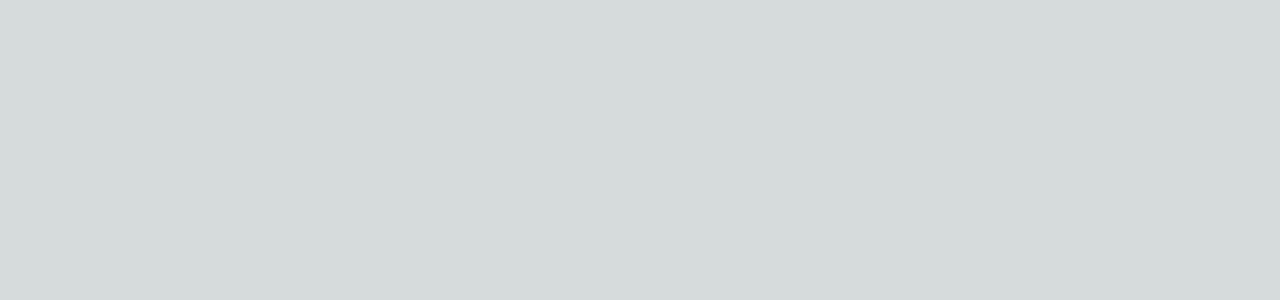
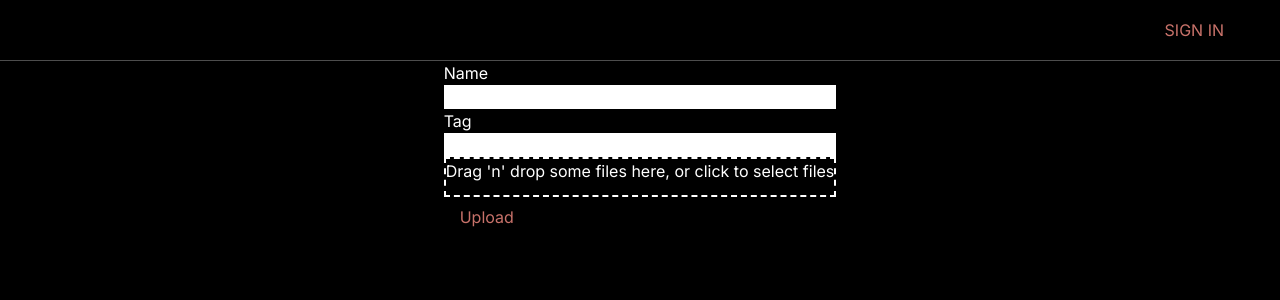
Before and after one commit to adambaialiev/nft-marketplace, a Next.js app: page /admin in a window 1280 px wide. Shown: the top 300 px of the page. Built offline with nearby package versions, Linux system fonts and the light colour scheme.

Commit message:
add nft upload form

```diff
--- a/package.json
+++ b/package.json
@@ -15,12 +15,15 @@
     "autoprefixer": "10.4.14",
     "eslint": "8.46.0",
     "eslint-config-next": "13.4.12",
+    "formik": "^2.4.3",
     "next": "13.4.12",
     "postcss": "8.4.27",
     "react": "18.2.0",
     "react-dom": "18.2.0",
+    "react-dropzone": "^14.2.3",
     "tailwindcss": "3.3.3",
-    "typescript": "5.1.6"
+    "typescript": "5.1.6",
+    "yup": "^1.2.0"
   },
   "devDependencies": {
     "eslint-config-prettier": "^9.0.0",
--- /dev/null
+++ b/src/app/admin/components/FileInput/FileInput.tsx
@@ -0,0 +1,30 @@
+"use client";
+
+import { useCallback } from "react";
+import { useDropzone } from "react-dropzone";
+
+export default function FileInput() {
+  const onDrop = useCallback((acceptedFiles: File[]) => {
+    console.log({ acceptedFiles });
+  }, []);
+
+  const { getRootProps, getInputProps, isDragActive } = useDropzone({
+    onDrop,
+    multiple: false,
+  });
+  return (
+    <div
+      {...getRootProps()}
+      className="h-10 border-dashed border-white border-2"
+    >
+      <input {...getInputProps()} />
+      {isDragActive ? (
+        <p className="text-white">Drop the files here ...</p>
+      ) : (
+        <p className="text-white">
+          Drag 'n' drop some files here, or click to select files
+        </p>
+      )}
+    </div>
+  );
+}
--- /dev/null
+++ b/src/app/admin/components/Input/Input.tsx
@@ -0,0 +1,23 @@
+import { Field, useField } from "formik";
+
+interface InputProps {
+  name: string;
+  placeholder: string;
+  label: string;
+}
+
+export default function Input({ name, placeholder, label }: InputProps) {
+  const [field, meta, helpers] = useField({ name, placeholder });
+  console.log({ meta });
+  return (
+    <div className="flex flex-col">
+      <label htmlFor={name} className="text-white">
+        {label}
+      </label>
+      <input {...field} />
+      {meta.touched && meta.error ? (
+        <div className="text-red-500 text-xs italic">{meta.error}</div>
+      ) : null}
+    </div>
+  );
+}
--- /dev/null
+++ b/src/app/admin/components/NftUploadForm/NftUploadForm.tsx
@@ -0,0 +1,44 @@
+"use client";
+import { Form, Formik } from "formik";
+import Input from "../Input/Input";
+import FileInput from "../FileInput/FileInput";
+import * as Yup from "yup";
+
+interface FormValues {
+  name: string;
+  tag: string;
+  filename: string;
+}
+
+const Schema = Yup.object().shape({
+  name: Yup.string()
+    .min(2, "Too Short")
+    .max(50, "Too Long")
+    .required("Required"),
+  tag: Yup.string()
+    .min(2, "Too Short")
+    .max(50, "Too Long")
+    .required("Required"),
+});
+
+export default function NftUploadForm() {
+  const initialValues: FormValues = { name: "", tag: "", filename: "" };
+  return (
+    <Formik
+      initialValues={initialValues}
+      validationSchema={Schema}
+      onSubmit={(values) => {
+        console.log({ values });
+      }}
+    >
+      <Form>
+        <Input name="name" label="Name" placeholder="Enter name" />
+        <Input name="tag" label="Tag" placeholder="Enter tag" />
+        <FileInput />
+        <button className="text-orange py-2 px-4" type="submit">
+          Upload
+        </button>
+      </Form>
+    </Formik>
+  );
+}
--- a/src/app/admin/page.tsx
+++ b/src/app/admin/page.tsx
@@ -1,3 +1,15 @@
+import Header from "../collection/components/Header/Header";
+import { Formik, Field, Form, ErrorMessage } from "formik";
+import Input from "./components/Input/Input";
+import NftUploadForm from "./components/NftUploadForm/NftUploadForm";
+
 export default function Page() {
-  return null;
+  return (
+    <main className="min-h-screen bg-black">
+      <Header />
+      <div className="flex flex-auto justify-center">
+        <NftUploadForm />
+      </div>
+    </main>
+  );
 }
```
Also changed, not shown: 1 other file (tests, documents, lock files or other folders).
